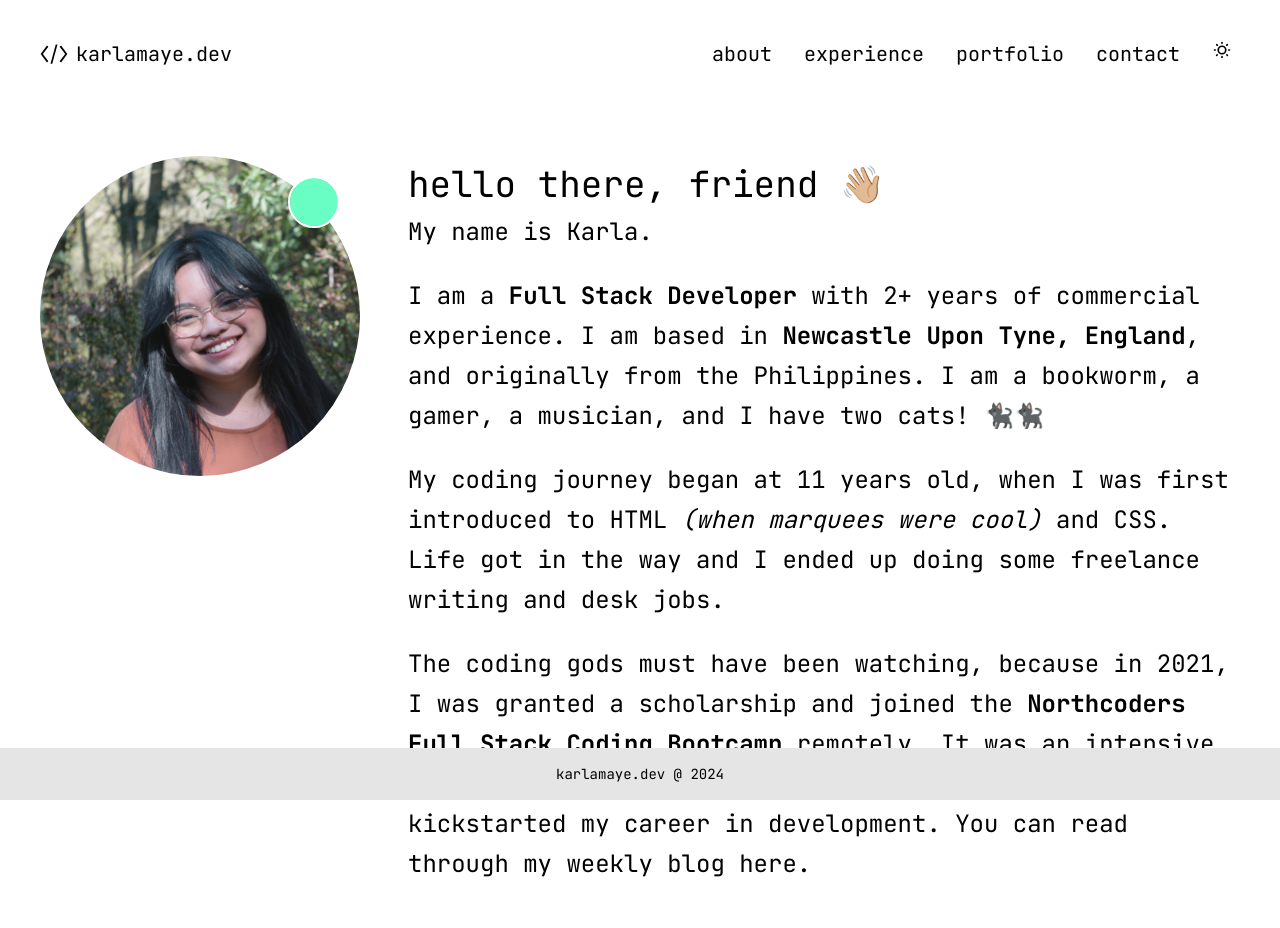
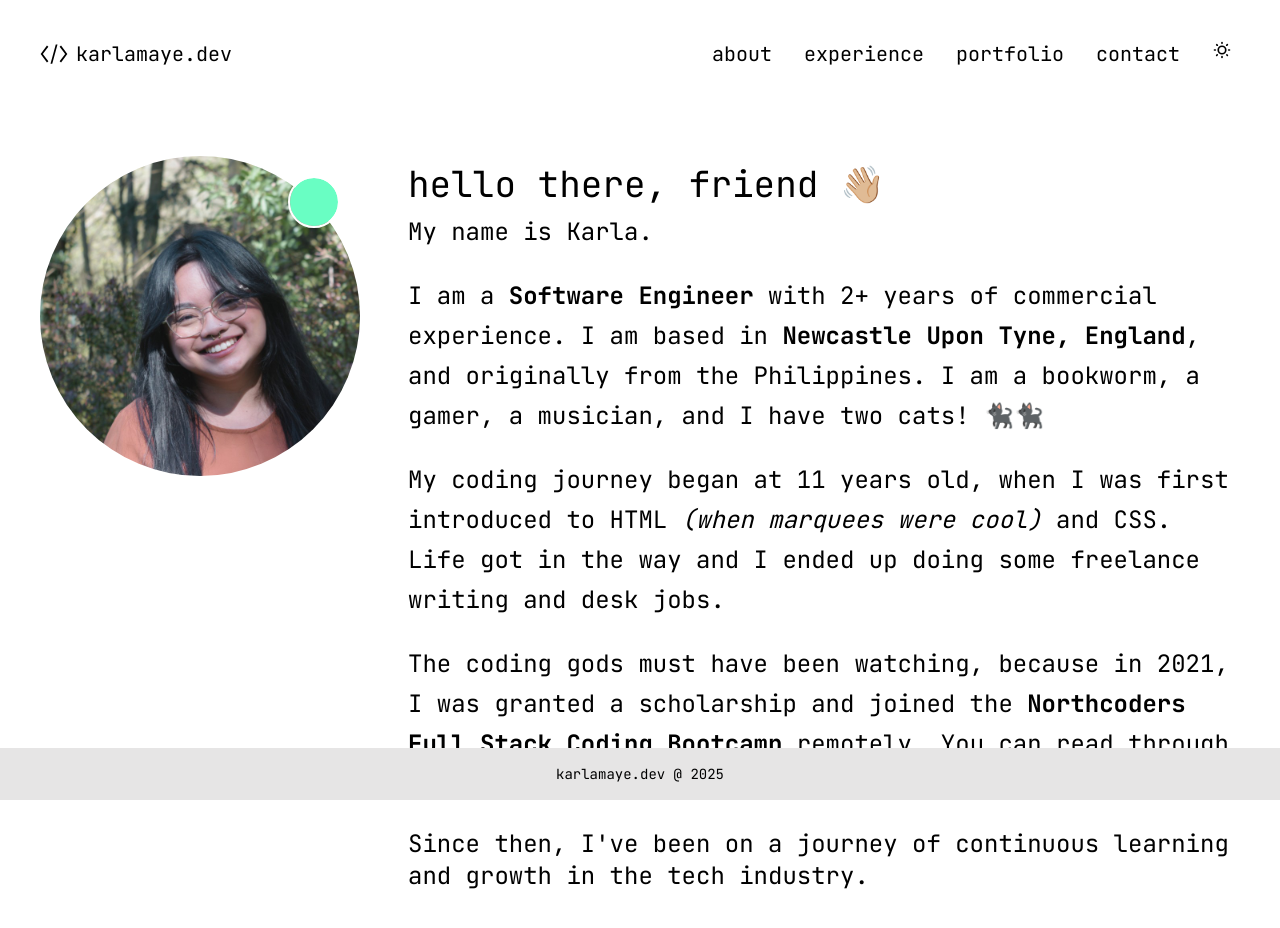
Before and after one commit to karlaferry/karlamaye-dev, a Next.js app: page / in a window 1280 px wide. Shown: the top 928 px of the page. Built offline with nearby package versions, Linux system fonts and the light colour scheme.

Commit message:
august 2025 update

```diff
--- a/app/components/FooterComponent.tsx
+++ b/app/components/FooterComponent.tsx
@@ -4,7 +4,7 @@ export default function FooterComponent() {
   return (
     <footer className="footer footer-center p-4 bg-base-300 text-base-content">
       <aside>
-        <p>karlamaye.dev @ 2024</p>
+        <p>karlamaye.dev @ 2025</p>
       </aside>
     </footer>
   );
--- a/app/components/about.tsx
+++ b/app/components/about.tsx
@@ -7,7 +7,7 @@ export default function About() {
       <div className="lg:text-2xl md:text-xl text-sm">
         <p className="pb-6 leading-8 lg:leading-10">My name is Karla.</p>
         <p className="pb-6 leading-8 lg:leading-10">
-          I am a <span className="font-bold">Full Stack Developer</span> with 2+
+          I am a <span className="font-bold">Software Engineer</span> with 2+
           years of commercial experience. I am based in{" "}
           <span className="font-bold">Newcastle Upon Tyne, England</span>, and
           originally from the Philippines. I am a bookworm, a gamer, a musician,
@@ -25,15 +25,18 @@ export default function About() {
           <span className="font-bold">
             Northcoders Full Stack Coding Bootcamp
           </span>{" "}
-          remotely. It was an intensive 13-week bootcamp that became my solid
-          foundation and kickstarted my career in development.{" "}
+          remotely.{" "}
           <a
             target="_blank"
             className="link link-hover"
             href="https://medium.com/@karlacodes/list/coding-bootcamp-series-d15a0ff713c5"
           >
             You can read through my weekly blog here.
-          </a>
+          </a>{" "}
+        </p>
+        <p>
+          Since then, I&apos;ve been on a journey of continuous learning and
+          growth in the tech industry.
         </p>
       </div>
     </div>
--- a/app/experience/page.tsx
+++ b/app/experience/page.tsx
@@ -4,8 +4,19 @@ export default function Portfolio() {
   const experience = [
     {
       dateRange: {
+        from: "December 2024",
+        to: "Present",
+      },
+      company: "BBC",
+      jobTitle: "Junior Software Engineer – Audience Portal Team",
+      description:
+        "Contributing to the BBC Audience Portal, a key platform for audience data analytics, by developing features, fixing bugs, and improving accessibility using React, NextJS, Node.js, and AWS. Collaborating across disciplines to deliver secure, performant, and user-friendly experiences of users.",
+      skills: ["AWS", "React", "Node.js", "JavaScript", "TypeScript", "Jest"],
+    },
+    {
+      dateRange: {
         from: "June 2024",
-        to: "Present",
+        to: "December 2024",
       },
       company: "Melius Cyber",
       jobTitle: "Software Developer",
```
